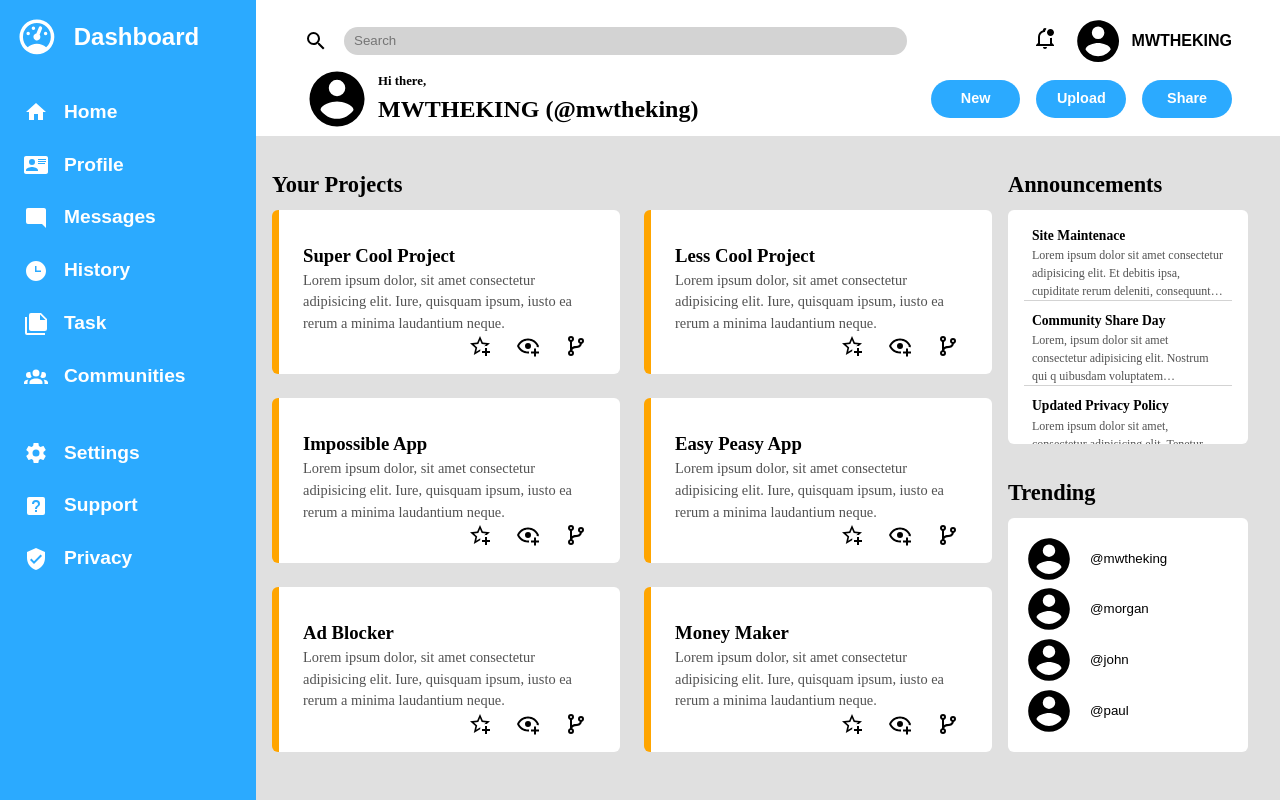
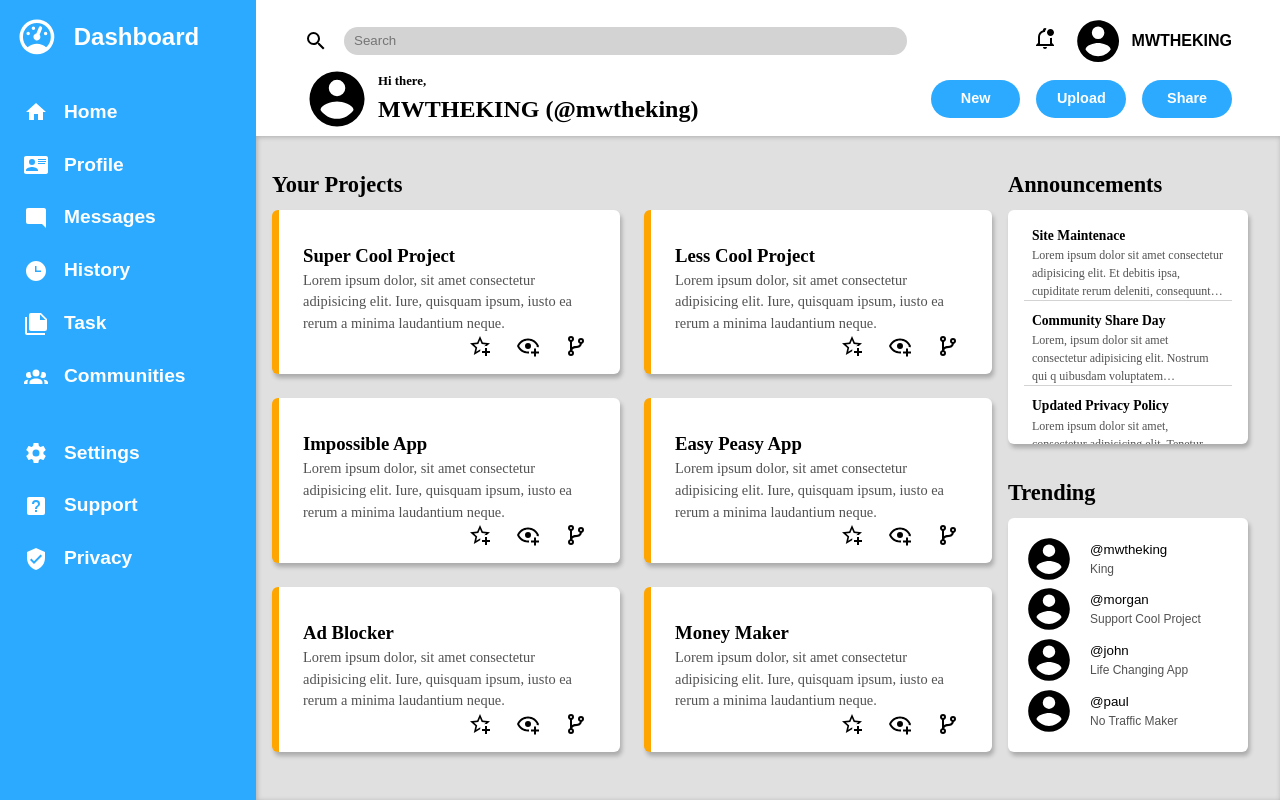
Before and after one commit to MWtheKing/Admin-Dashboard, a plain HTML site: page index.html in a window 1280 px wide. Drawn offline with Linux system fonts and the light colour scheme.

Commit message:
Add box shadows and trending profile p elements

```diff
--- a/index.html
+++ b/index.html
@@ -248,19 +248,19 @@
             <div class="trending">
                 <button class="trending-profile">
                     <svg xmlns="http://www.w3.org/2000/svg" viewBox="0 0 24 24"><title></title><path d="M12,19.2C9.5,19.2 7.29,17.92 6,16C6.03,14 10,12.9 12,12.9C14,12.9 17.97,14 18,16C16.71,17.92 14.5,19.2 12,19.2M12,5A3,3 0 0,1 15,8A3,3 0 0,1 12,11A3,3 0 0,1 9,8A3,3 0 0,1 12,5M12,2A10,10 0 0,0 2,12A10,10 0 0,0 12,22A10,10 0 0,0 22,12C22,6.47 17.5,2 12,2Z" /></svg>
-                    <div class="trending-at">@mwtheking</div>
+                    <div class="trending-at">@mwtheking<p>King</p></div>
                 </button>
                 <button class="trending-profile">
                     <svg xmlns="http://www.w3.org/2000/svg" viewBox="0 0 24 24"><title></title><path d="M12,19.2C9.5,19.2 7.29,17.92 6,16C6.03,14 10,12.9 12,12.9C14,12.9 17.97,14 18,16C16.71,17.92 14.5,19.2 12,19.2M12,5A3,3 0 0,1 15,8A3,3 0 0,1 12,11A3,3 0 0,1 9,8A3,3 0 0,1 12,5M12,2A10,10 0 0,0 2,12A10,10 0 0,0 12,22A10,10 0 0,0 22,12C22,6.47 17.5,2 12,2Z" /></svg>
-                    <div class="trending-at">@morgan</div>
+                    <div class="trending-at">@morgan<p>Support Cool Project</p></div>
                 </button>
                 <button class="trending-profile">
                     <svg xmlns="http://www.w3.org/2000/svg" viewBox="0 0 24 24"><title></title><path d="M12,19.2C9.5,19.2 7.29,17.92 6,16C6.03,14 10,12.9 12,12.9C14,12.9 17.97,14 18,16C16.71,17.92 14.5,19.2 12,19.2M12,5A3,3 0 0,1 15,8A3,3 0 0,1 12,11A3,3 0 0,1 9,8A3,3 0 0,1 12,5M12,2A10,10 0 0,0 2,12A10,10 0 0,0 12,22A10,10 0 0,0 22,12C22,6.47 17.5,2 12,2Z" /></svg>
-                    <div class="trending-at">@john</div>
+                    <div class="trending-at">@john<p>Life Changing App</p></div>
                 </button>
                 <button class="trending-profile">
                     <svg xmlns="http://www.w3.org/2000/svg" viewBox="0 0 24 24"><title></title><path d="M12,19.2C9.5,19.2 7.29,17.92 6,16C6.03,14 10,12.9 12,12.9C14,12.9 17.97,14 18,16C16.71,17.92 14.5,19.2 12,19.2M12,5A3,3 0 0,1 15,8A3,3 0 0,1 12,11A3,3 0 0,1 9,8A3,3 0 0,1 12,5M12,2A10,10 0 0,0 2,12A10,10 0 0,0 12,22A10,10 0 0,0 22,12C22,6.47 17.5,2 12,2Z" /></svg>
-                    <div class="trending-at">@paul</div>
+                    <div class="trending-at">@paul<p>No Traffic Maker</p></div>
                 </button>
             </div>
         </div>
--- a/styles.css
+++ b/styles.css
@@ -112,9 +112,7 @@
     grid-template-rows: auto auto;
     align-items: center;
     align-content: stretch;
-    padding: 16px 0;
-    margin: 0 48px;
-    margin-right: 48px;
+    padding: 16px 48px;
 }
 
 .header-top,
@@ -253,6 +251,7 @@ input[type="search"] {
     column-gap: 16px;
     padding: 16px 32px 48px 16px;
     align-items: stretch;
+    box-shadow: inset 1px 1px 5px rgba(43, 43, 43, 0.288);
 }
 
 .main-content [class^="text"] {
@@ -279,6 +278,7 @@ input[type="search"] {
     background-color: white;
     border-left: 7px solid orange;
     border-radius: 6px;
+    box-shadow: 2px 4px 4px rgba(43, 43, 43, 0.288);
 }
 
 .project-btns {
@@ -323,6 +323,7 @@ input[type="search"] {
     align-content: space-evenly;
     overflow: hidden;
     grid-template-rows: repeat(3, minmax(auto, 1fr));
+    box-shadow: 2px 4px 4px rgba(43, 43, 43, 0.288);
 }
 
 .news-content,
@@ -366,6 +367,7 @@ input[type="search"] {
     background-color: white;
     border-radius: 6px;
     padding: 16px;
+    box-shadow: 2px 4px 4px rgba(43, 43, 43, 0.288);
 }
 
 .trending button {
@@ -385,6 +387,19 @@ input[type="search"] {
     height: auto;
 }
 
+.trending-at {
+    text-align: start;
+}
+
+.trending-at div{
+    font-size: 1em;
+}
+
+.trending-at p {
+    font-size: 0.9em;
+    color: rgb(82, 82, 82);
+}
+
 .trending svg {
     height: 100%;
 }
```
